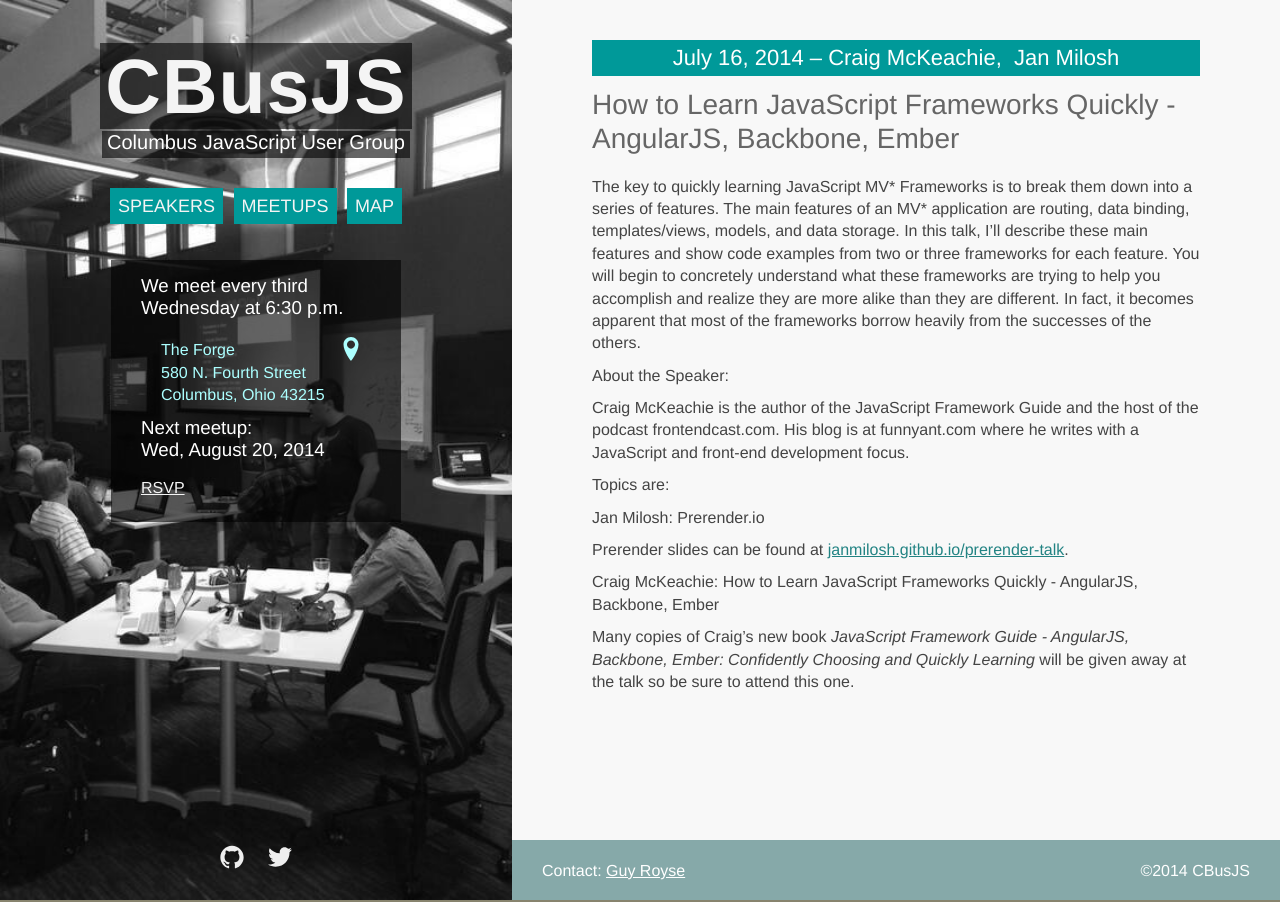
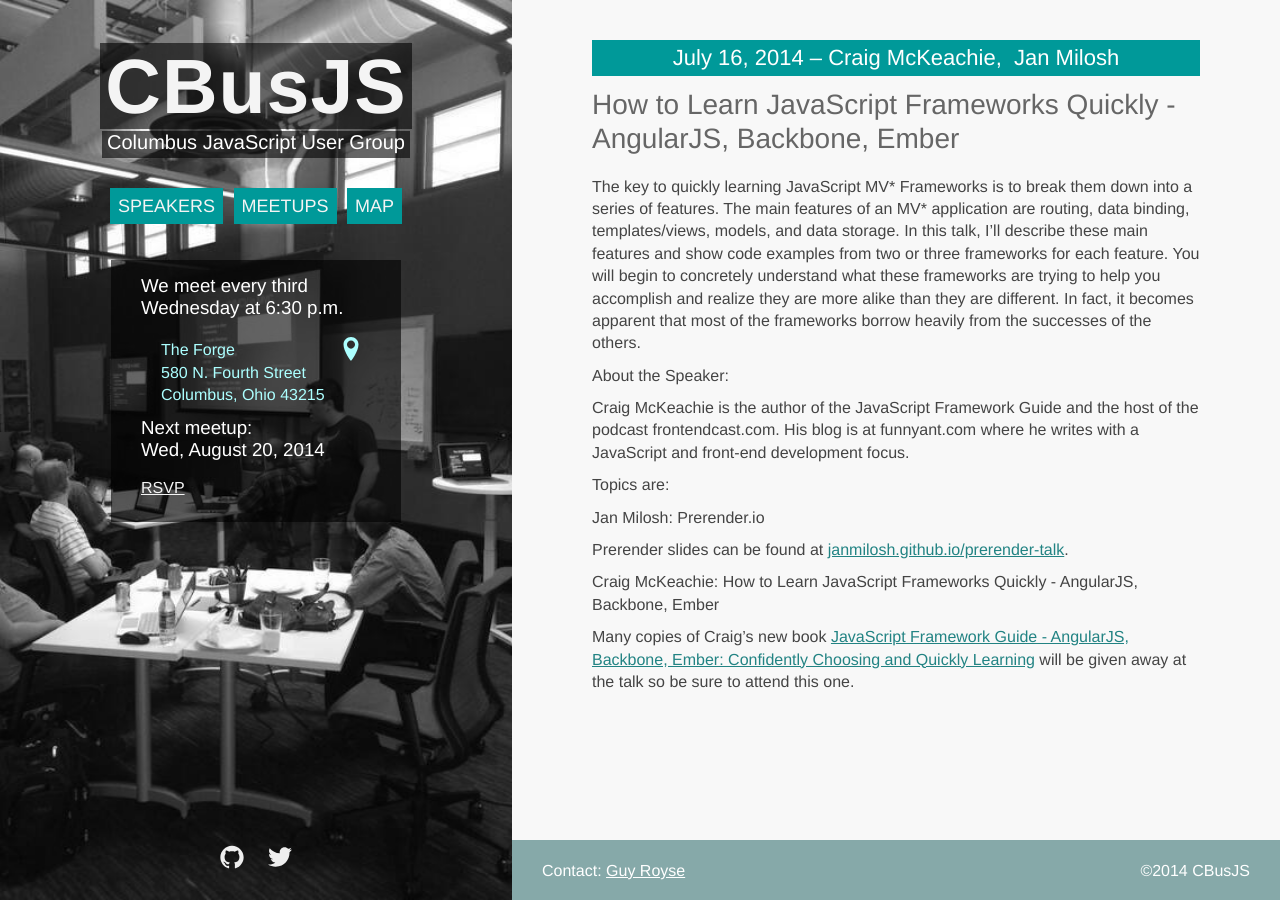
Before and after one commit to columbusjs/columbusjs.github.io, a Jekyll site: the page built from _posts/2014-07-16-how-to-learn-js-frameworks-quickly.markdown, in a window 1280 px wide. Built offline with Jekyll 4.4.1, drawn with Linux system fonts in a browser that asks for light colours.

Commit message:
Adds some style tweaks and a link to a post

```diff
--- a/_posts/2014-07-16-how-to-learn-js-frameworks-quickly.markdown
+++ b/_posts/2014-07-16-how-to-learn-js-frameworks-quickly.markdown
@@ -21,4 +21,4 @@
 
 Craig McKeachie: How to Learn JavaScript Frameworks Quickly - AngularJS, Backbone, Ember
 
-Many copies of Craig's new book *JavaScript Framework Guide - AngularJS, Backbone, Ember: Confidently Choosing and Quickly Learning* will be given away at the talk so be sure to attend this one.
+Many copies of Craig's new book [JavaScript Framework Guide - AngularJS, Backbone, Ember: Confidently Choosing and Quickly Learning](http://www.funnyant.com/javascript-framework-guide/) will be given away at the talk so be sure to attend this one.
--- a/css/main.css
+++ b/css/main.css
@@ -23,7 +23,7 @@
   font-family: Helvetica, Arial, sans-serif;
   font-size: 16px;
   line-height: 1.4;
-  background: #87836D;
+  background: white;
 }
 
 h1, h2, h3, h4, h5, h6 {
@@ -298,9 +298,9 @@
   height: 25px;
   margin-bottom: 20px;
   font-size: 14px;
-  border: 1px solid #ccc;
+  border: 1px solid #bbb;
   border-radius: 12px;
-  color: #87836D;
+  color: #099;
   background: #FFF;
   cursor: pointer;
 }
```
